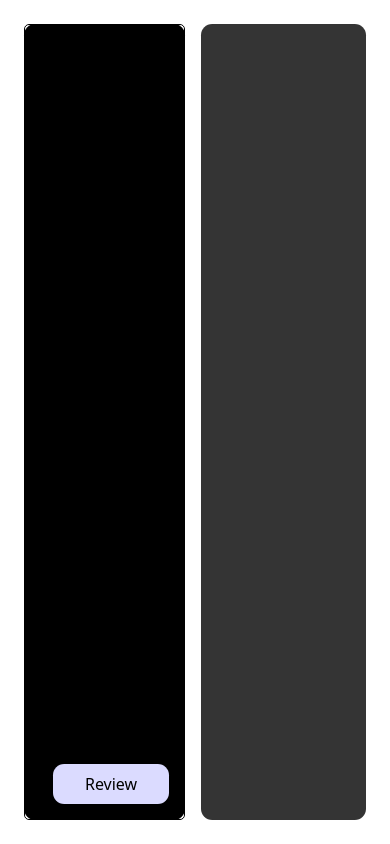
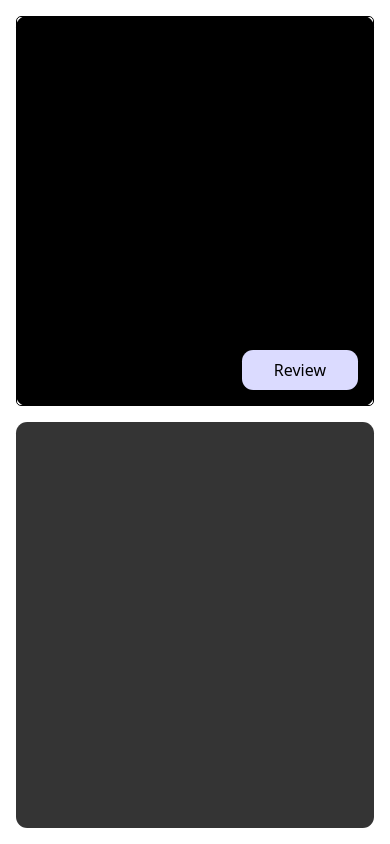
Before and after one commit to omprakash0224/ai-code-reviewer, a React (Vite) app in the folder frontend/: page / in a window 390 px wide. Built offline with nearby package versions, Linux system fonts and the light colour scheme.

Commit message:
Add Responsiveness

```diff
--- a/frontend/src/App.css
+++ b/frontend/src/App.css
@@ -54,12 +54,12 @@ main .left .review {
   border-radius: 0.7rem;
 }
 
-
 main .right {
   background-color: #343434;
   padding: 1rem 2rem;
   font-size: 1.5rem;
   overflow: auto;
+  position: relative;
 }
 
 .loader {
@@ -76,6 +76,17 @@ main .right {
          calc(-0.707*var(--d)) calc(-0.707*var(--d))0 5.6px,
          calc(0*var(--d))      calc(-1*var(--d))    0 6.7px;
   animation: spinner-a90wxe 1s infinite steps(8);
+  position: absolute;
+  top: 50%;
+  left: 50%;
+  transform: translate(-50%, -50%);
+  z-index: 10;
+}
+
+.content {
+  display: block;
+  position: relative;
+  z-index: 1;
 }
 
 @keyframes spinner-a90wxe {
@@ -83,3 +94,22 @@ main .right {
      transform: rotate(1turn);
   }
 }
+
+/* Media queries for responsiveness */
+@media (max-width: 768px) {
+  main {
+    flex-direction: column;
+    padding: 1rem;
+  }
+
+  main .left,
+  main .right {
+    flex-basis: 100%;
+  }
+
+  .loader {
+    --d: 12.3px;
+    width: 2.25px;
+    height: 2.25px;
+  }
+}
```
